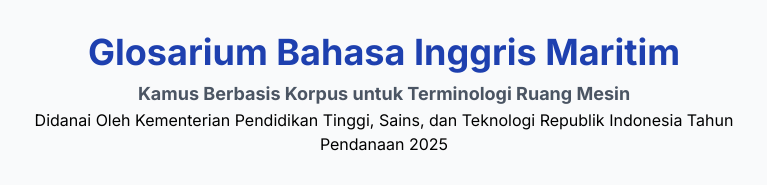
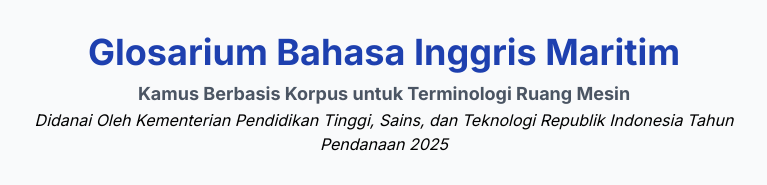
Before and after one commit to dhanan343/glossarium_corpusbased, a plain HTML site: page index.html in a window 1280 px wide. Shown: the top 185 px of the page, 256-1023 px from the left. Drawn offline with nearby package versions, Linux system fonts and the light colour scheme.

Commit message:
Update index.html

```diff
--- a/index.html
+++ b/index.html
@@ -30,7 +30,7 @@
             <p class="text-lg text-gray-600">
                 <b>Kamus Berbasis Korpus untuk Terminologi Ruang Mesin</b>
             </p>
-            <p<i>Didanai Oleh Kementerian Pendidikan Tinggi, Sains, dan Teknologi Republik Indonesia Tahun Pendanaan 2025</i></p>
+            <p></p><i>Didanai Oleh Kementerian Pendidikan Tinggi, Sains, dan Teknologi Republik Indonesia Tahun Pendanaan 2025</i></p>
         </header>
 
         <!-- Search Bar -->
```
